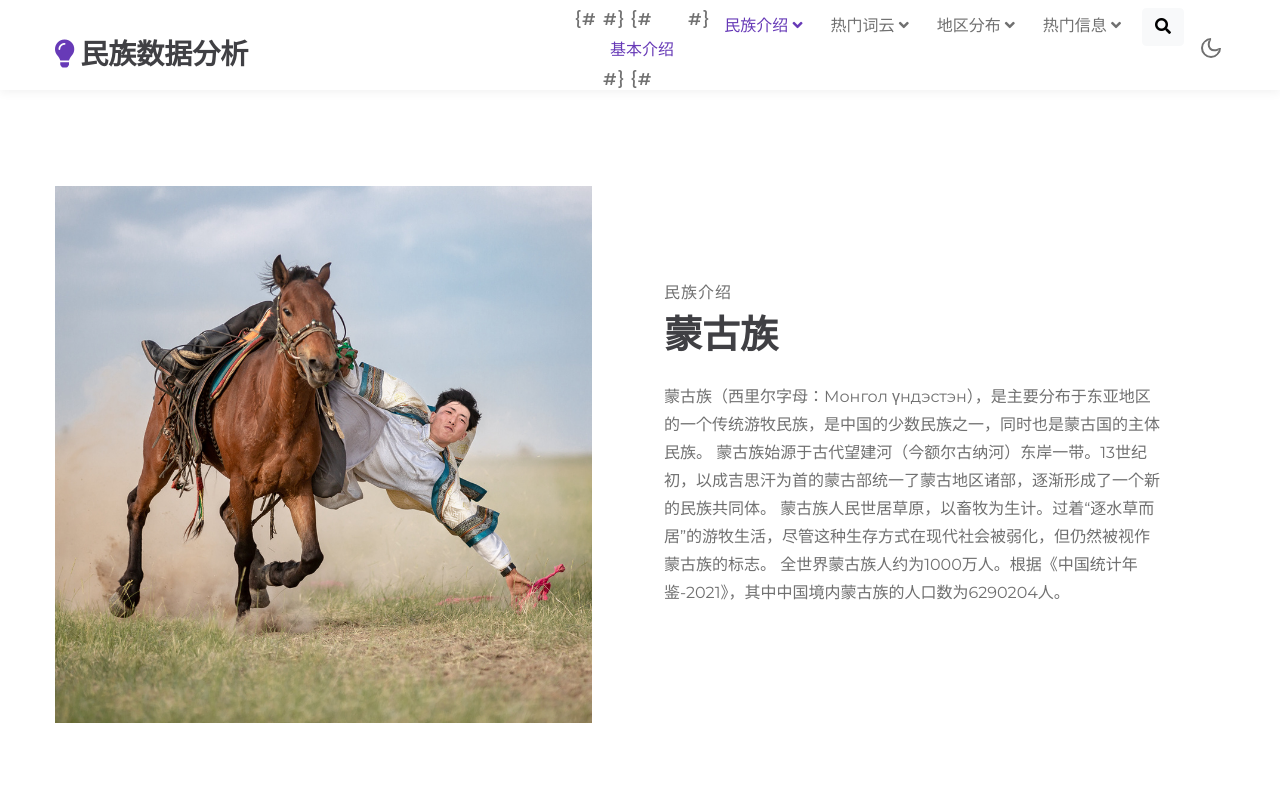
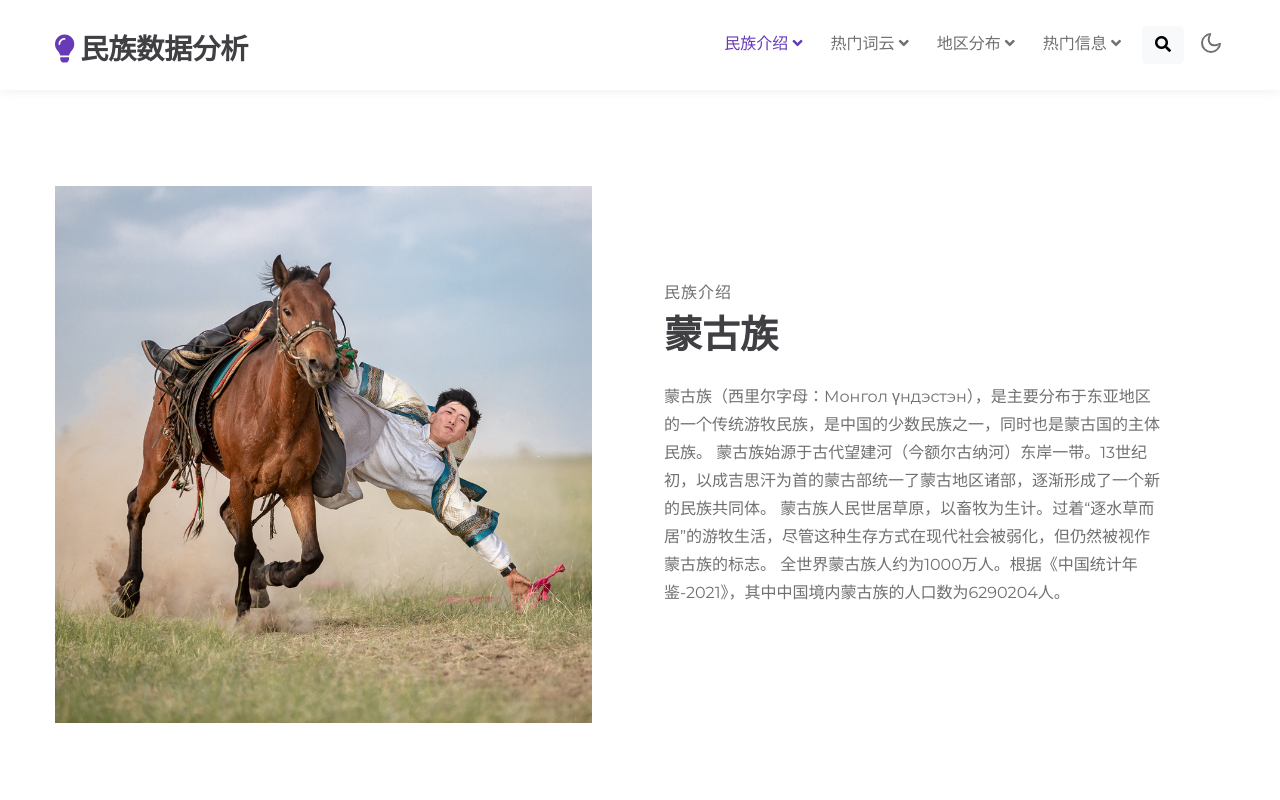
Before and after one commit to CP3YJY/CP3YJY.github.io, a plain HTML site: page index1.html in a window 1280 px wide. Shown: the top 800 px of the page. Drawn offline with Linux system fonts and the light colour scheme.

Commit message:
Update index1.html

```diff
--- a/index1.html
+++ b/index1.html
@@ -39,9 +39,6 @@
 
             <div class="collapse navbar-collapse" id="navbarTogglerDemo02">
                 <ul class="navbar-nav ms-lg-auto">
-{#                    <li class="nav-item active">#}
-{#                        <a class="nav-link" href="index.html">基本介绍 <span class="sr-only">(current)</span></a>#}
-{#                    </li>#}
                     <li class="nav-item active">
                         <a class="nav-link dropdown-toggle" href="#" id="navbarDropdown" role="button"
                             data-bs-toggle="dropdown" aria-haspopup="true" aria-expanded="false">
```
